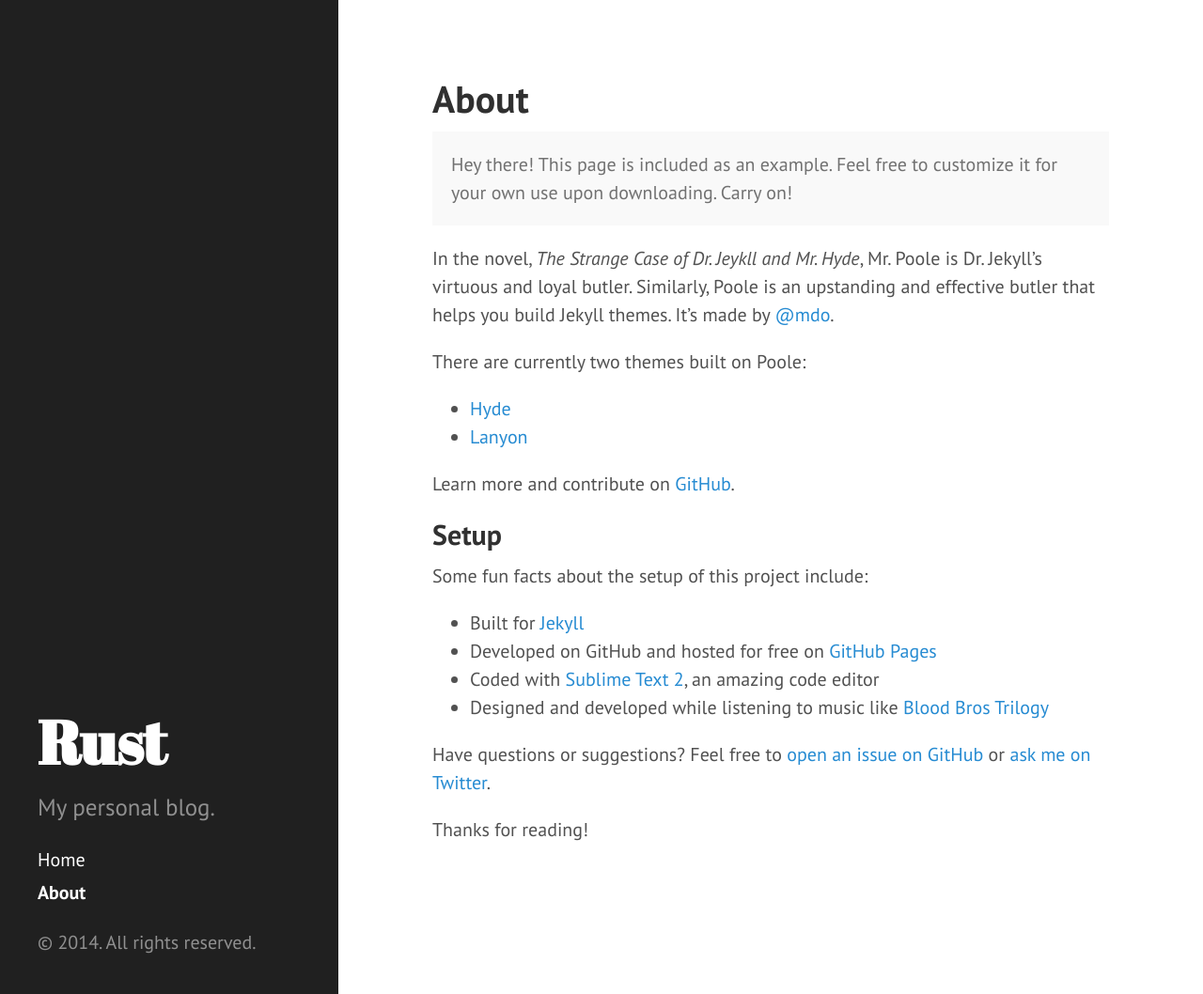
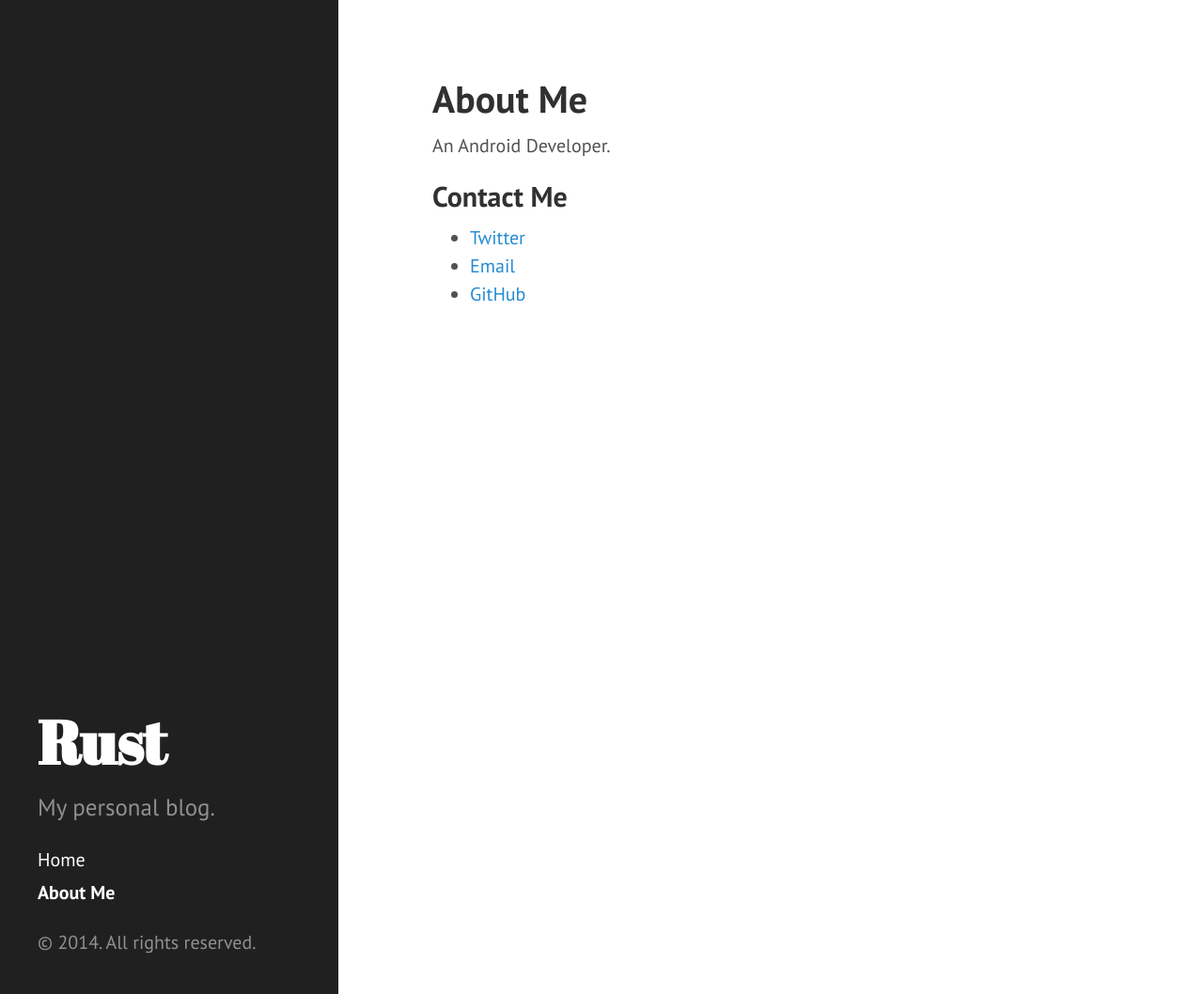
Before and after one commit to jsonchi/jsonchi.github.io, a Jekyll site: the page built from about.md, in a window 1280 px wide and 1058 px high. Shown: the whole window at 94% size. Built offline with Jekyll 4.4.1, drawn with Linux system fonts in a browser that asks for light colours; Markdown is read by kramdown in place of the engine named in the settings.

Commit message:
Modify About page

```diff
--- a/about.md
+++ b/about.md
@@ -1,30 +1,12 @@
 ---
 layout: page
-title: About
+title: About Me
 ---
 
-<p class="message">
-  Hey there! This page is included as an example. Feel free to customize it for your own use upon downloading. Carry on!
-</p>
+An Android Developer.
 
-In the novel, *The Strange Case of Dr. Jeykll and Mr. Hyde*, Mr. Poole is Dr. Jekyll's virtuous and loyal butler. Similarly, Poole is an upstanding and effective butler that helps you build Jekyll themes. It's made by [@mdo](https://twitter.com/mdo).
+## Contact Me
 
-There are currently two themes built on Poole:
-
-* [Hyde](http://hyde.getpoole.com)
-* [Lanyon](http://lanyon.getpoole.com)
-
-Learn more and contribute on [GitHub](https://github.com/poole).
-
-## Setup
-
-Some fun facts about the setup of this project include:
-
-* Built for [Jekyll](http://jekyllrb.com)
-* Developed on GitHub and hosted for free on [GitHub Pages](https://pages.github.com)
-* Coded with [Sublime Text 2](http://sublimetext.com), an amazing code editor
-* Designed and developed while listening to music like [Blood Bros Trilogy](https://soundcloud.com/maddecent/sets/blood-bros-series)
-
-Have questions or suggestions? Feel free to [open an issue on GitHub](https://github.com/poole/issues/new) or [ask me on Twitter](https://twitter.com/mdo).
-
-Thanks for reading!
+* [Twitter](https://twitter.com/jsonchi)
+* <a href="mailto:chijiabao@gmail.com">Email</a>
+* [GitHub](https://github.com/Dacainiao)
```
